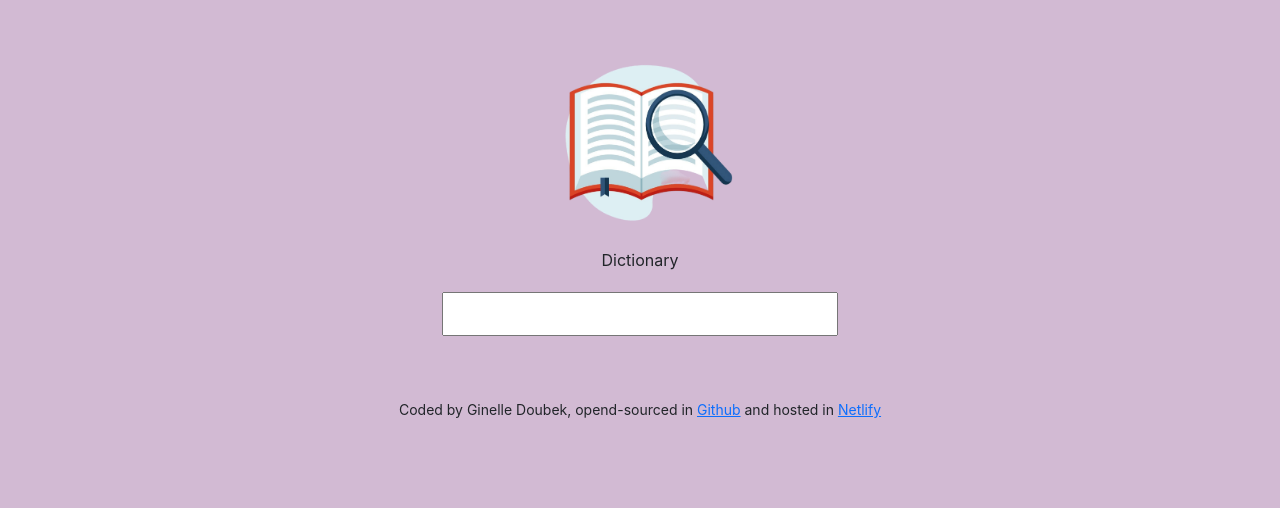
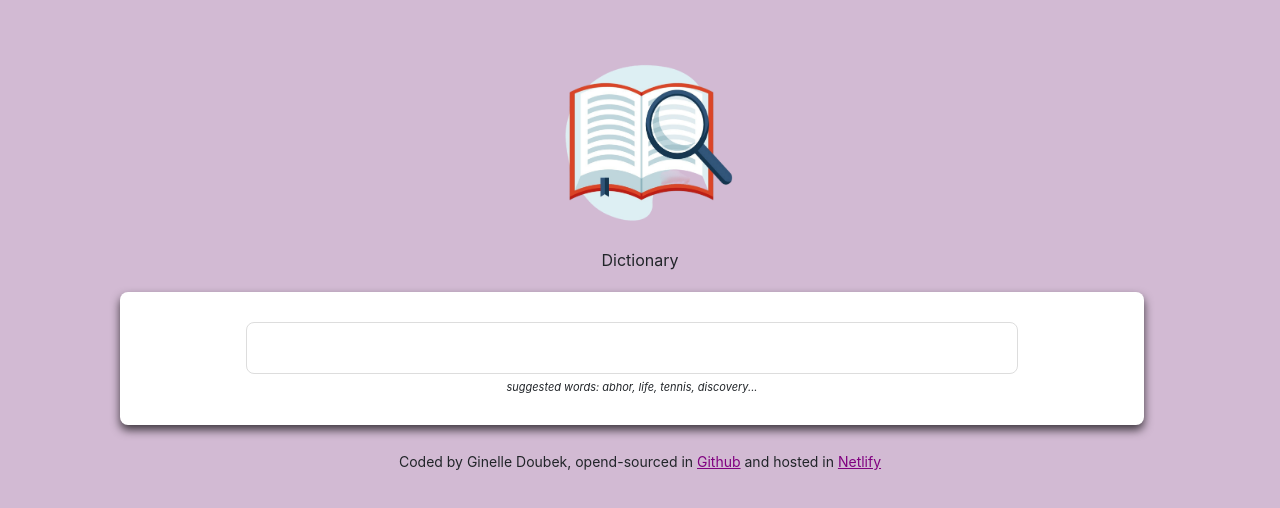
Before and after one commit to ginedou0315/dictionary-project, a React (Create React App) app: page / in a window 1280 px wide. Shown: the top 508 px of the page. Built offline with nearby package versions, Linux system fonts and the light colour scheme.

Commit message:
added css and styling

```diff
--- a/src/App.css
+++ b/src/App.css
@@ -1,5 +1,8 @@
 body {
   background: rgb(210, 186, 211);
+}
+a {
+  color: purple;
 }
 .App-header {
   text-align: center;
--- a/src/Dictionary.css
+++ b/src/Dictionary.css
@@ -1,5 +1,25 @@
 .Dictionary {
   font-size: 25px;
   text-align: center;
-  margin: 20px;
+  width: 80%;
+  margin-left: 120px;
 }
+.Dictionary section {
+  background: white;
+  padding: 30px;
+  border-radius: 8px;
+  box-shadow: 0px 5px 10px rgba(0, 0, 0, 0.7);
+  margin: 20px 0;
+}
+.Dictionary input {
+  width: 80%;
+  border-radius: 8px;
+  color: #333;
+  padding: 6px 4px;
+  border: 1px solid #ddd;
+}
+.Dictionary .hint {
+  font-size: 11px;
+  margin-top: 5px;
+  font-style: italic;
+}
--- a/src/Dictionary.js
+++ b/src/Dictionary.js
@@ -23,10 +23,14 @@ export default function Dictionary() {
   }
   return (
     <div className="Dictionary">
-      <form onSubmit={search}>
-        <input type="search" onChange={handleKeywordChange} />
-      </form>
-      <br />
+      <section>
+        <form onSubmit={search}>
+          <input type="search" onChange={handleKeywordChange} />
+        </form>
+        <div className="hint">
+          suggested words: abhor, life, tennis, discovery...
+        </div>
+      </section>
       <Results results={results} />
     </div>
   );
--- a/src/Results.css
+++ b/src/Results.css
@@ -1,5 +1,11 @@
 .Results {
   text-align: left;
-  margin-left: 100px;
-  font-size: 20px;
 }
+.Results h2 {
+  font-size: 36px;
+  font-weight: bold;
+  line-height: 1.5;
+}
+.Results section {
+  padding-left: 50px;
+}
--- a/src/Results.js
+++ b/src/Results.js
@@ -7,6 +7,7 @@ export default function Results(props) {
   if (props.results) {
     return (
       <div className="Results">
+        <section>
           <h2>{props.results.word}</h2>
           {props.results.phonetics.map(function (phonetic, index) {
             return (
@@ -15,11 +16,12 @@ export default function Results(props) {
               </div>
             );
           })}
+        </section>
         {props.results.meanings.map(function (meaning, index) {
           return (
-            <div key={index}>
+            <section key={index}>
               <Meaning meaning={meaning} />
-            </div>
+            </section>
           );
         })}
       </div>
```
Lines whose indentation alone changed are shown as unchanged.
